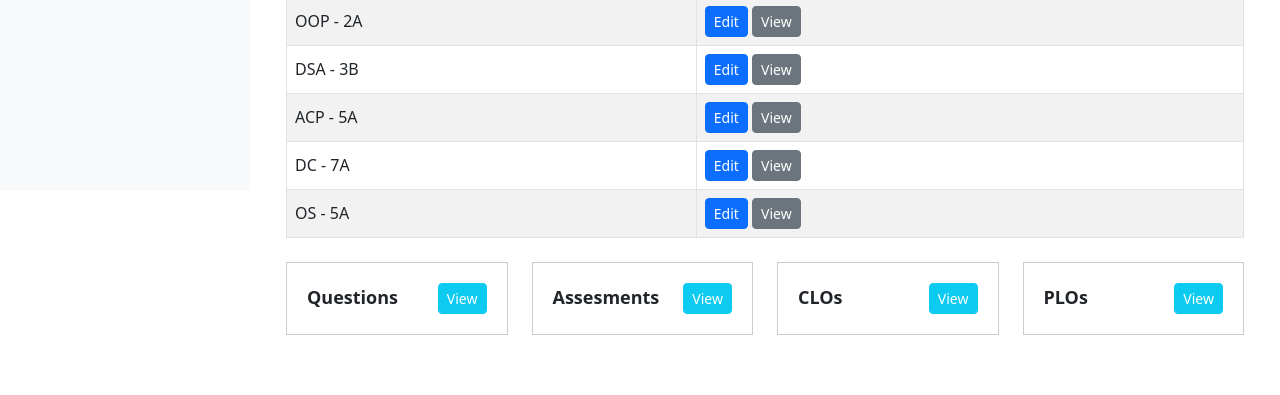
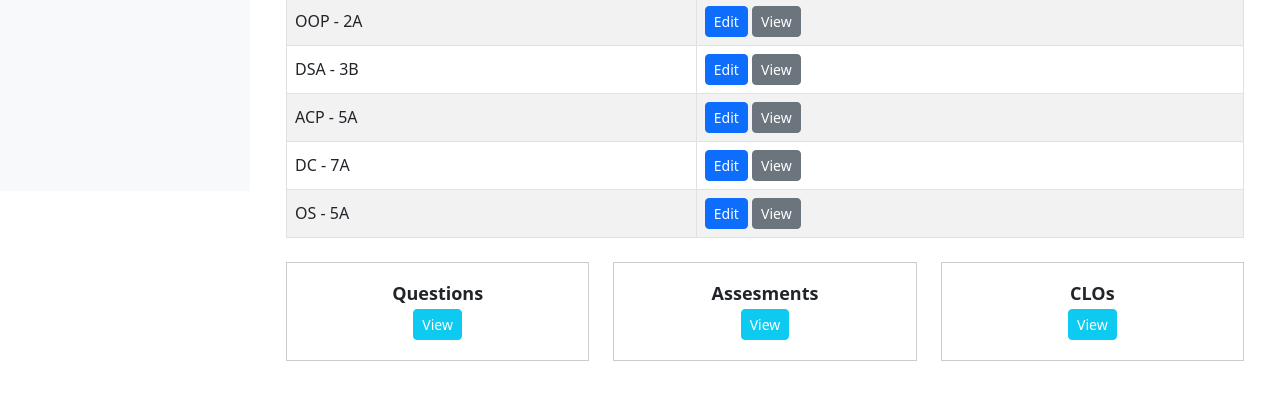
Before and after one commit to asadishfaq/dashboard-screens, a plain HTML site: page OBEAUTOMATION.html in a window 1280 px wide. Shown: the part 665-1060 px from the top of the page. Before the commit the page ends 1034 px from the top, so only its background shows below. Drawn offline with nearby package versions, Linux system fonts and the light colour scheme.

Commit message:
added section for sections and clos

```diff
--- a/OBEAUTOMATION.html
+++ b/OBEAUTOMATION.html
@@ -168,19 +168,20 @@
         <div class="mt-4">
           <div class="row justify-content-center">
             <!-- Questions Section -->
-            <div class="col-12 col-md-3 mb-2 mb-md-0">
+            <div class="col-12 col-md-4 mb-2 mb-md-0">
               <div
-                class="questionSection d-flex justify-content-between align-items-center w-100"
+                class="questionSection d-flex align-items-center flex-column w-100"
               >
                 <h6 class="mb-0 extra-bold-text large-text">Questions</h6>
+
                 <button class="btn btn-info btn-sm view-button">View</button>
               </div>
             </div>
 
             <!-- PLOs Section -->
-            <div class="col-12 col-md-3 mb-2 mb-md-0">
+            <div class="col-12 col-md-4 mb-2 mb-md-0">
               <div
-                class="questionSection d-flex justify-content-between align-items-center w-100"
+                class="questionSection d-flex justify-content-between align-items-center flex-column w-100"
               >
                 <h6 class="mb-0 extra-bold-text large-text">Assesments</h6>
                 <button class="btn btn-info btn-sm view-button">View</button>
@@ -188,21 +189,11 @@
             </div>
 
             <!-- Section 3 -->
-            <div class="col-12 col-md-3 mb-2 mb-md-0">
+            <div class="col-12 col-md-4 mb-2 mb-md-0">
               <div
-                class="questionSection d-flex justify-content-between align-items-center w-100"
+                class="questionSection d-flex justify-content-between align-items-center flex-column w-100"
               >
                 <h6 class="mb-0 extra-bold-text large-text">CLOs</h6>
-                <button class="btn btn-info btn-sm view-button">View</button>
-              </div>
-            </div>
-
-            <!-- Section 4 -->
-            <div class="col-12 col-md-3 mb-2 mb-md-0">
-              <div
-                class="questionSection d-flex justify-content-between align-items-center w-100"
-              >
-                <h6 class="mb-0 extra-bold-text large-text">PLOs</h6>
                 <button class="btn btn-info btn-sm view-button">View</button>
               </div>
             </div>
```
